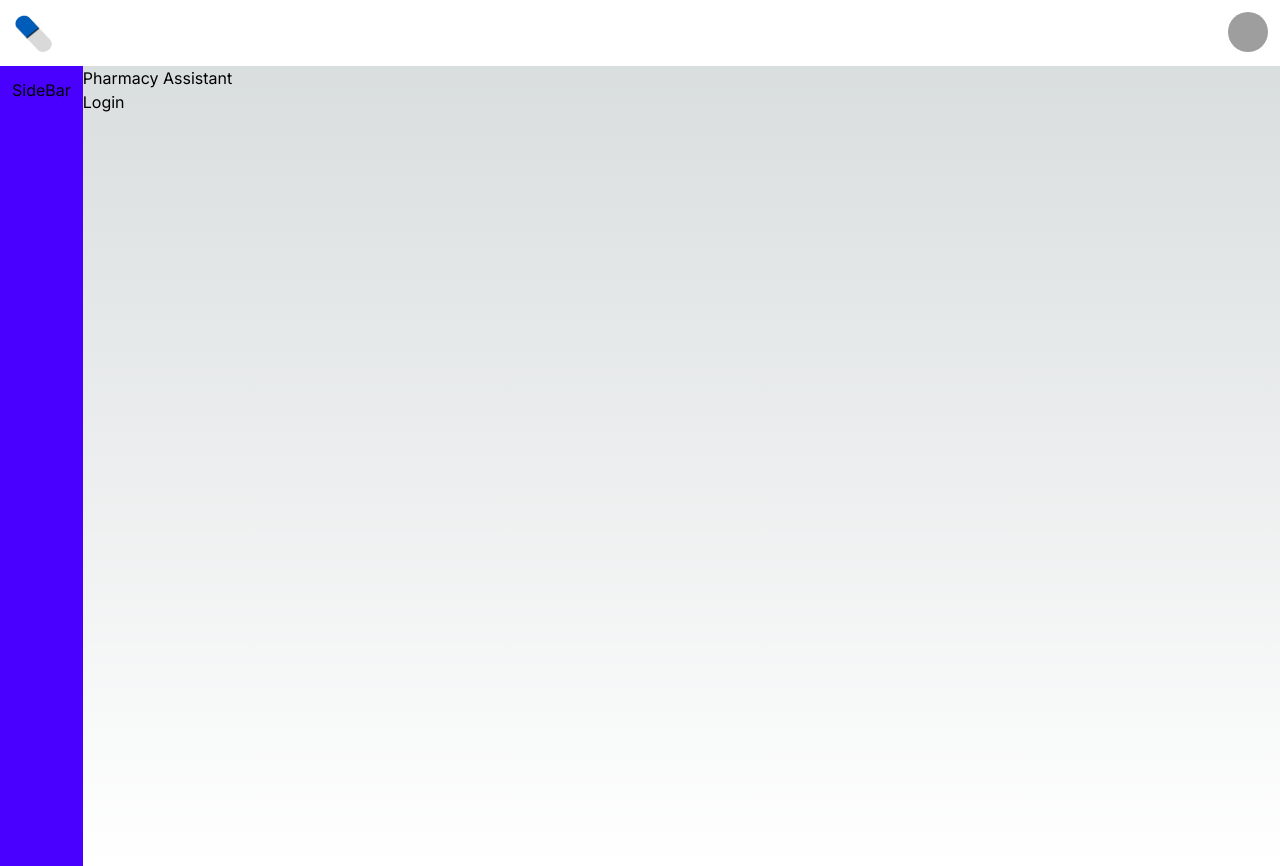
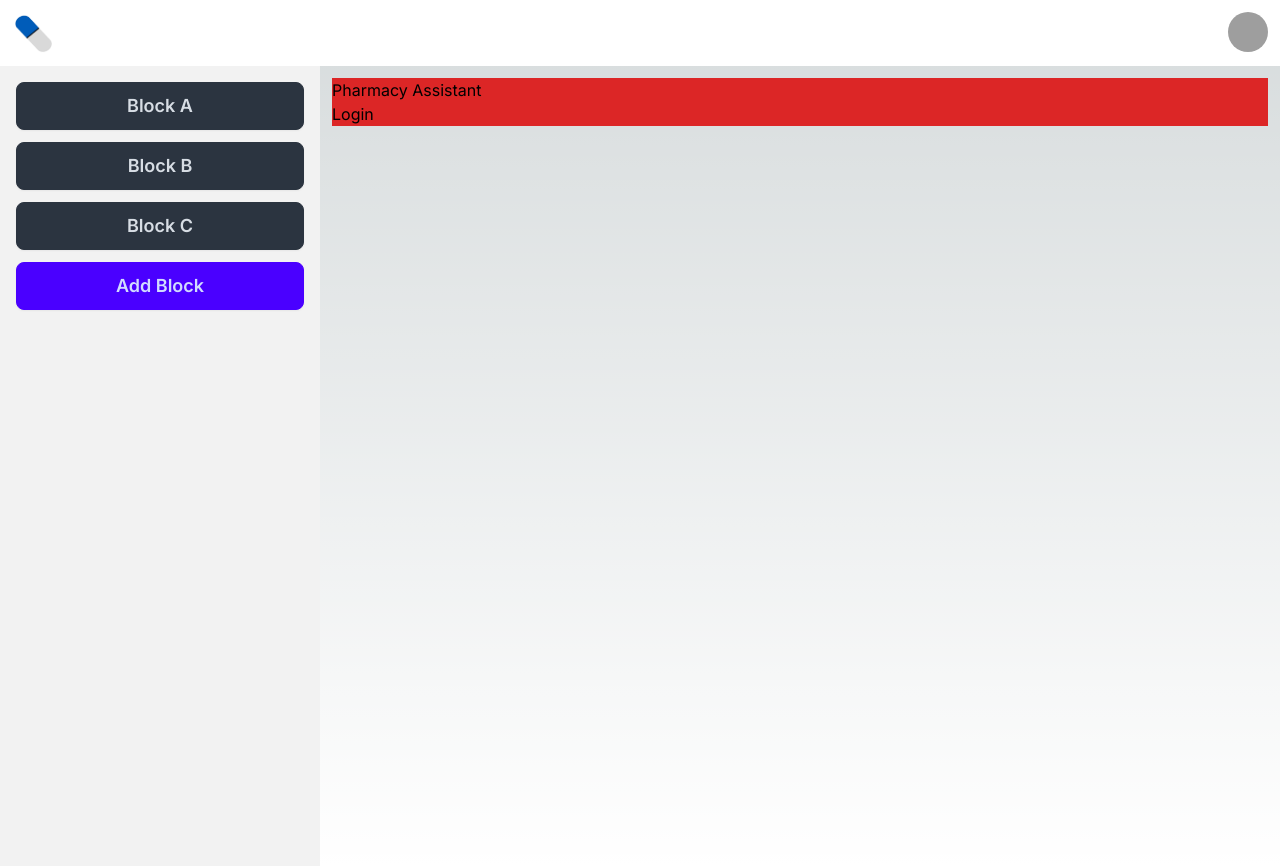
Before and after one commit to ahmadhmi/pharmacy-assistant, a Next.js app: page / in a window 1280 px wide. Built offline with nearby package versions, Linux system fonts and the light colour scheme; grey boxes are pictures that could not be loaded.

Commit message:
Improving the SideBar component and main layout

```diff
--- a/app/UI/SideBar.tsx
+++ b/app/UI/SideBar.tsx
@@ -1,9 +1,19 @@
-import React from 'react'
+import React from "react";
 
 const SideBar = () => {
+  const blocks = ["Block A", "Block B", "Block C"];
   return (
-    <div>SideBar</div>
-  )
-}
+    <aside>
+      {blocks.map((block) => (
+        <button className="btn btn-neutral mb-3 w-full text-lg" key={block}>
+          {block}
+        </button>
+      ))}
+      <button className="btn btn-primary mb-3 w-full text-lg">
+        Add Block
+      </button>
+    </aside>
+  );
+};
 
-export default SideBar
+export default SideBar;
--- a/app/layout.tsx
+++ b/app/layout.tsx
@@ -1,9 +1,9 @@
 import { run } from "./_services/databaseService";
 import NavBar from "./UI/NavBar";
 import SideBar from "./UI/SideBar";
-import type { Metadata } from 'next'
-import { Inter } from 'next/font/google'
-import './globals.css'
+import type { Metadata } from "next";
+import { Inter } from "next/font/google";
+import "./globals.css";
 
 const inter = Inter({ subsets: ["latin"] });
 
@@ -21,11 +21,28 @@ export default function RootLayout({
     <html lang="en">
       <body className={inter.className + " min-h-screen"}>
         <NavBar />
-        <div className="flex flex-row min-h-screen">
-          <div className="bg-primary p-3 hidden lg:block">
-            <SideBar />
+        <div className="drawer lg:drawer-open">
+          <input id="my-drawer-2" type="checkbox" className="drawer-toggle" />
+          <div className="drawer-content flex flex-col">
+            <label
+              htmlFor="my-drawer-2"
+              className="btn btn-primary drawer-button lg:hidden m-3 text-xl
+              "
+            >
+              Blocks
+            </label>
+            <div className="p-3">{children}</div>
           </div>
-          <main>{children}</main>
+          <div className="drawer-side">
+            <label
+              htmlFor="my-drawer-2"
+              aria-label="close sidebar"
+              className="drawer-overlay"
+            ></label>
+            <ul className="menu p-4 w-80 min-h-full bg-base-200 text-base-content">
+              <SideBar />
+            </ul>
+          </div>
         </div>
       </body>
     </html>
--- a/app/page.tsx
+++ b/app/page.tsx
@@ -4,7 +4,7 @@ import { User } from "next-auth";
 
 export default function Home() {
   return (
-    <div>
+    <div className="bg-red-600">
       <nav>Pharmacy Assistant</nav>
       <Link href="/api/auth/signin">Login</Link>
     </div>
```
